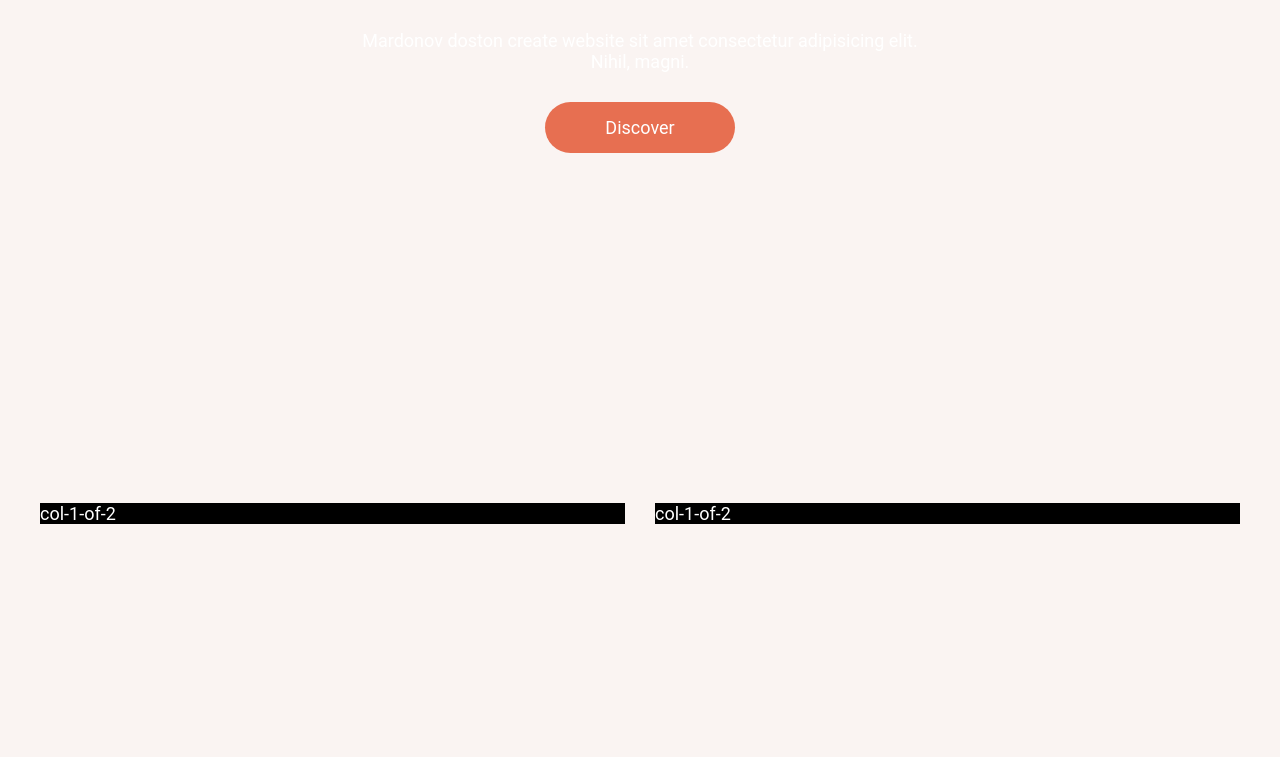
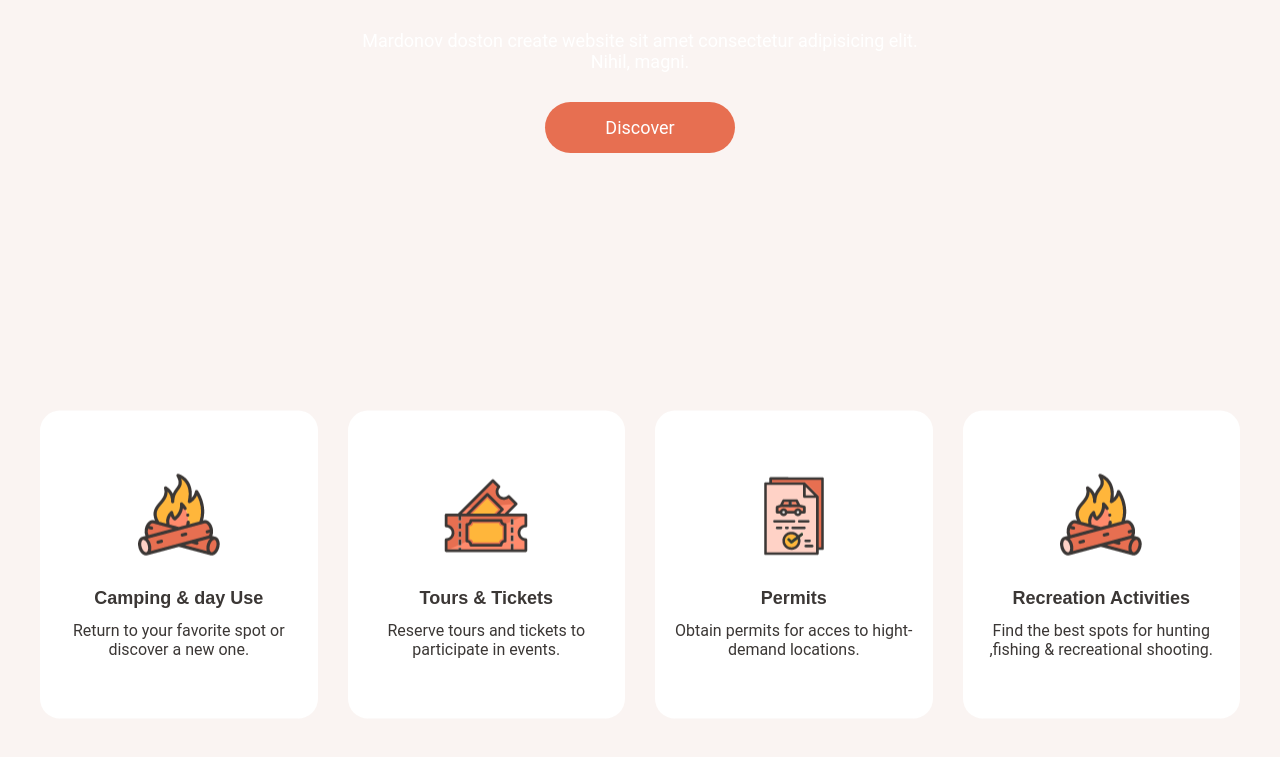
Before and after one commit to MardonovD/proyecy-01, a website: page index.html in a window 1280 px wide. Shown: the part 517-1274 px from the top of the page. Before the commit the page ends 1071 px from the top, so only its background shows below. Drawn offline with Linux system fonts and the light colour scheme.

Commit message:
feature create

```diff
--- a/index.html
+++ b/index.html
@@ -57,11 +57,40 @@
         <a href="#" class="header__link">Discover</a>
       </div>
     </section>
-    <div class="container">
-      <div class="row">
-        <div class="col-1-of-2">col-1-of-2</div>
-        <div class="col-1-of-2">col-1-of-2</div>
+    <section class="feature">
+      <div class="container">
+        <h1 class="visually-hidden">Feature</h1>
+        <ul class="feature__list row">
+          <li class="feature__item col-1-of-4">
+            <div class="feature-box">
+              <img src="./img/feature-1.png" alt="feature image" class="feature-img">
+              <h2 class="feature-title">Camping & day Use</h2>
+              <p class="feature-text">Return to your favorite spot or discover a new one.</p>
+            </div>
+          </li>
+          <li class="feature__item col-1-of-4">
+            <div class="feature-box">
+              <img src="./img/feature-2.png" alt="feature image" class="feature-img">
+              <h2 class="feature-title">Tours & Tickets</h2>
+              <p class="feature-text">Reserve tours and tickets to participate in events.</p>
+            </div>
+          </li>
+          <li class="feature__item col-1-of-4">
+            <div class="feature-box">
+              <img src="./img/feature-3.png" alt="feature image" class="feature-img">
+              <h2 class="feature-title">Permits</h2>
+              <p class="feature-text">Obtain permits for acces to hight-demand locations.</p>
+            </div>
+          </li>
+          <li class="feature__item col-1-of-4">
+            <div class="feature-box">
+              <img src="img/feature-1.png" alt="feature image" class="feature-img">
+              <h2 class="feature-title">Recreation Activities</h2>
+              <p class="feature-text">Find the best spots for hunting ,fishing & recreational shooting.</p>
+            </div>
+          </li>
+        </ul>
       </div>
-    </div>
+    </section>
   </body>
 </html>
--- a/sass/abstracts/_variables.scss
+++ b/sass/abstracts/_variables.scss
@@ -13,6 +13,9 @@ $container: 120rem;
 
 $border-radius: 2rem;
 
+$gap-vertical:3rem;
+$gap-horizontal:3rem;
+
 //* fonts
 $archivo: "archivo", sans-serif;
 $roboto: "roboto", sans-serif;
--- a/sass/base/_utilities.scss
+++ b/sass/base/_utilities.scss
@@ -2,3 +2,13 @@
   width: $container;
   margin: 0 auto;
 }
+
+.visually-hidden {
+  clip: rect(0 0 0 0);
+  clip-path: inset(50%);
+  height: 1px;
+  overflow: hidden;
+  position: absolute;
+  white-space: nowrap;
+  width: 1px;
+}
--- /dev/null
+++ b/sass/components/_feature.scss
@@ -0,0 +1,24 @@
+.feature-box {
+  cursor: default;
+  padding: 6rem 2rem;
+  background-color: $color-white;
+  border-radius: $border-radius;
+  text-align: center;
+  @include transition;
+  &:hover {
+    transform: translateY(-1.5rem) scale(1.02);
+  }
+  .feature-img {
+    width: 9rem;
+    height: 9rem;
+  }
+
+  .feature-title {
+    margin-top: 2.3rem;
+    margin-bottom: 1.2rem;
+  }
+
+  .feature-text {
+    font-size: 1.6rem;
+  }
+}
--- a/sass/layout/_grid.scss
+++ b/sass/layout/_grid.scss
@@ -2,18 +2,21 @@
   display: flex;
   justify-content: space-between;
   flex-wrap: wrap;
-  color: $color-white;
+  color: $color-secondary;
+
   [class^="col-"] {
-    margin-bottom: 3rem;
+    margin-bottom: $gap-vertical;
   }
 
   .col-1-of-2 {
-    width: calc((100% - 3rem) / 2);
-    background-color: black;
+    width: calc((100% - #{$gap-horizontal}) / 2);
   }
 
   .col-1-of-3 {
-    width: calc((100% - 2 * 3rem) / 3);
-    background-color: black;
+    width: calc((100% - 2 * #{$gap-horizontal}) / 3);
+  }
+
+  .col-1-of-4 {
+    width: calc((100% - 3 * #{$gap-horizontal}) / 4);
   }
 }
--- a/sass/main.scss
+++ b/sass/main.scss
@@ -7,6 +7,7 @@
 @import "base/utilities";
 
 @import "components/buttons";
+@import "components/feature";
 @import "components/card";
 @import "components/form";
 
--- a/sass/page/_home.scss
+++ b/sass/page/_home.scss
@@ -0,0 +1,3 @@
+.feature {
+  transform: translateY(-30%);
+}
```
Also changed, not shown: css/main.css, 1 other file.
